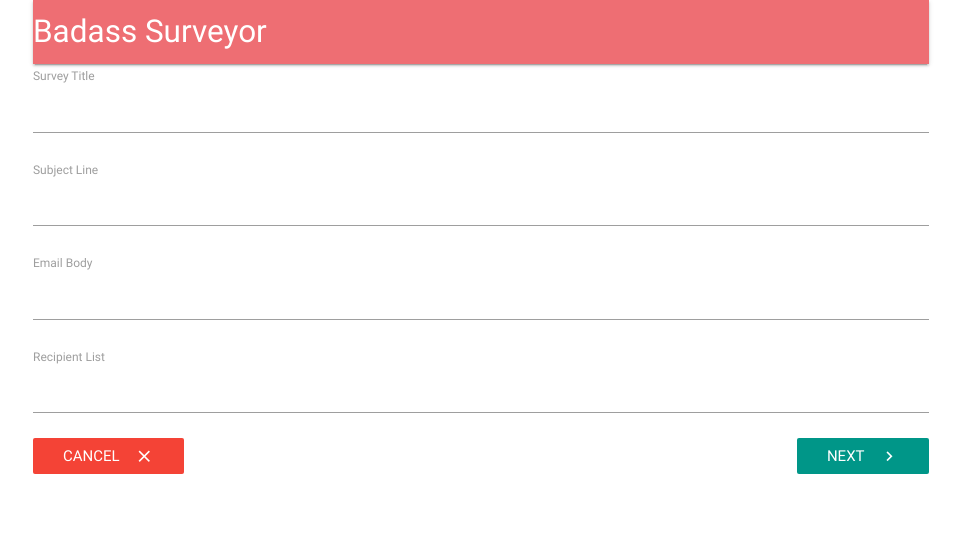
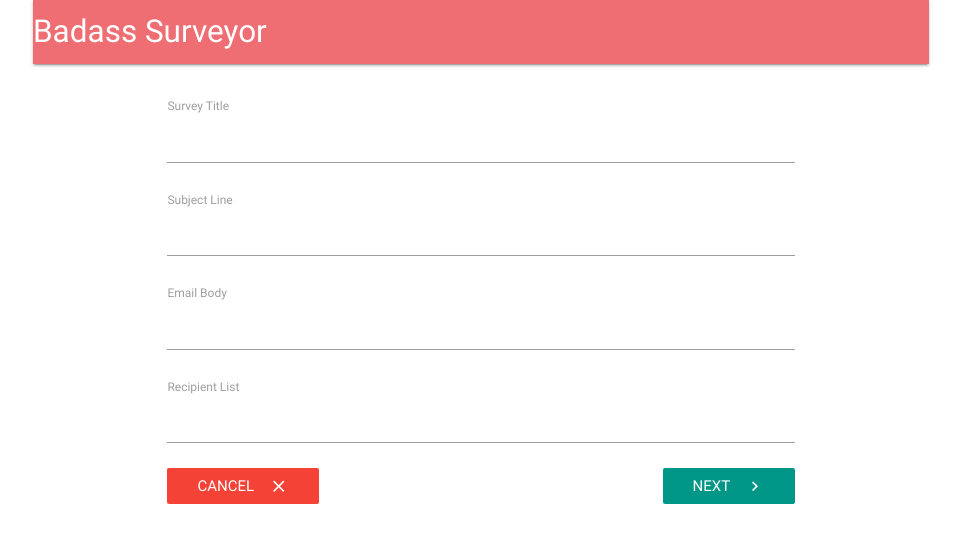
Before and after one commit to ordsec/badass-surveyor, a React (Create React App) app in the folder client/: page /surveys/new in a window 1280 px wide. Shown: the top 542 px of the page, without its empty margins (159-1120 px from the left). Built offline with nearby package versions, Linux system fonts and the light colour scheme; no server answers.

Commit message:
add some styling to the form wrapper

```diff
--- a/client/src/components/surveys/SurveyNew.js
+++ b/client/src/components/surveys/SurveyNew.js
@@ -24,7 +24,7 @@ class SurveyNew extends Component {
 
   render() {
     return (
-      <div>
+      <div className="container" style={{ marginTop: '30px' }}>
         {this.renderContent()}
       </div>
     );
```
